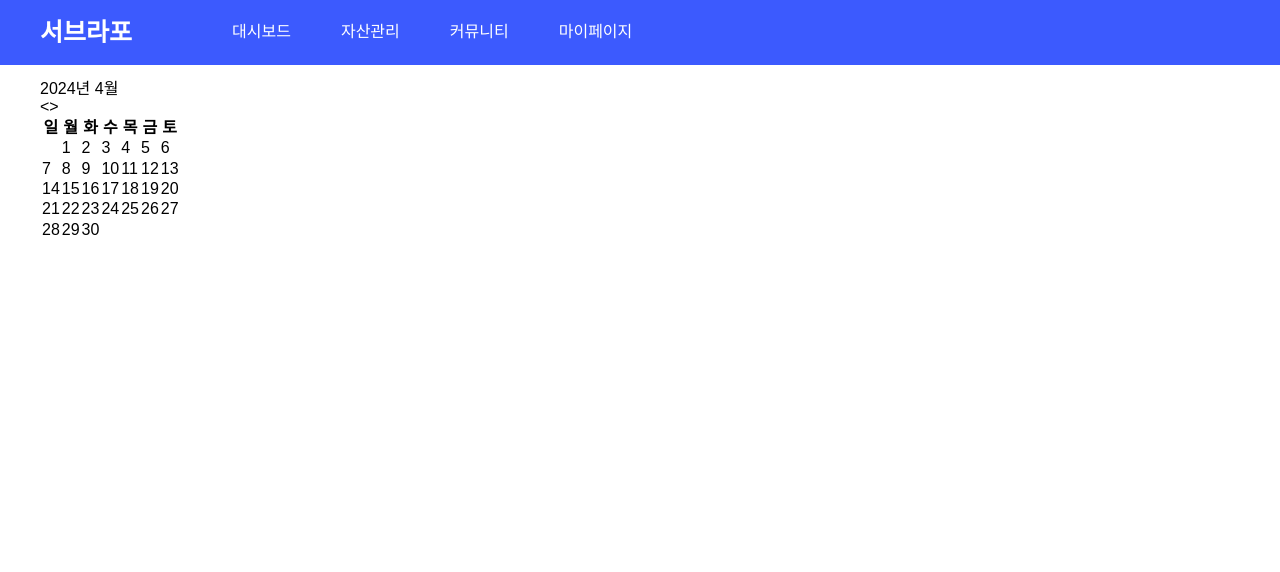
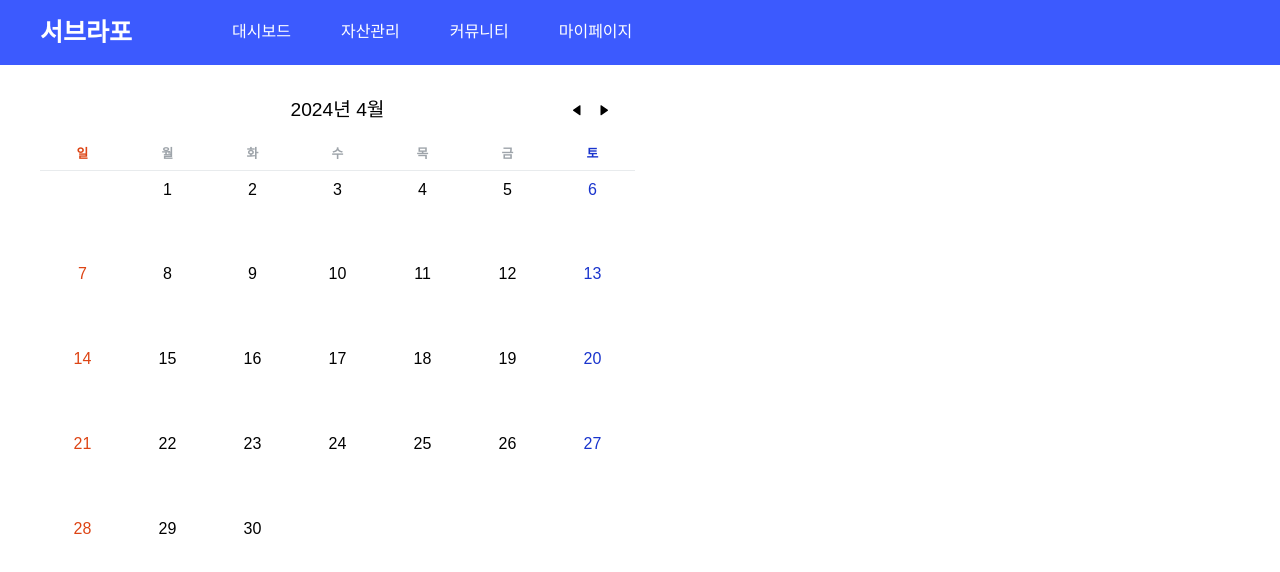
Before and after one commit to mkk00/Moneylicious-Ledger-Book, a React (Vite) app: page / in a window 1280 px wide. Shown: the top 572 px of the page. Built offline with nearby package versions, Linux system fonts and the light colour scheme; a web font is replaced by a local one.

Commit message:
feat: 캘린더 스타일링 추가 및 테마 색상 추가

```diff
--- a/src/components/Calendar.tsx
+++ b/src/components/Calendar.tsx
@@ -1,4 +1,6 @@
 import { useState } from 'react'
+import { BiSolidRightArrow, BiSolidLeftArrow } from 'react-icons/bi'
+import styled from 'styled-components'
 
 const Calendar = () => {
   const [currentDate, setCurruentDate] = useState(new Date())
@@ -21,12 +23,12 @@ const Calendar = () => {
 
     // 해당 월의 첫째 날이 시작되는 요일 전까지를 빈 요소로 채움
     for (let i = 0; i < startDay; i++) {
-      CalendarArr.push(<td key={`empty + ${i}`}></td>)
+      CalendarArr.push(<TableItems key={`empty + ${i}`}></TableItems>)
     }
 
     // 1일부터 daysInMonth 까지의 날짜를 생성하여 배열에 추가
     for (let date = 1; date <= totalDate; date++) {
-      CalendarArr.push(<td key={date}>{date}</td>)
+      CalendarArr.push(<TableItems key={date}>{date}</TableItems>)
     }
     return CalendarArr
   }
@@ -47,27 +49,104 @@ const Calendar = () => {
 
   return (
     <>
-      <div>
-        <button>
+      <SelectedDateWrapper>
+        <SelectDateButton>
           {currentYear}년 {currentMonth + 1}월
-        </button>
-        <div>
-          <button onClick={() => handleChangeMonth(-1)}>&lt;</button>
-          <button onClick={() => handleChangeMonth(1)}>&gt;</button>
-        </div>
-      </div>
-      <table>
+        </SelectDateButton>
+        <SelectMonthButton>
+          <button onClick={() => handleChangeMonth(-1)}>
+            <BiSolidLeftArrow size={12} />
+          </button>
+          <button onClick={() => handleChangeMonth(1)}>
+            <BiSolidRightArrow size={12} />
+          </button>
+        </SelectMonthButton>
+      </SelectedDateWrapper>
+      <CalendarTable>
         <thead>
           <tr>
             {daysOfWeek.map(day => (
-              <th key={`${day} + 요일`}>{day}</th>
+              <DaysItem key={`${day} + 요일`}>{day}</DaysItem>
             ))}
           </tr>
         </thead>
         <tbody>{weeksArr}</tbody>
-      </table>
+      </CalendarTable>
     </>
   )
 }
 
 export default Calendar
+
+const SelectedDateWrapper = styled.div`
+  width: 595px;
+  display: flex;
+  padding: 8px 0;
+  position: relative;
+`
+
+const SelectDateButton = styled.button`
+  width: fit-content;
+  padding: 10px 30px;
+  margin: 0 auto;
+  font-size: 1.2rem;
+  border: 1px solid ${({ theme }) => theme.color.white};
+
+  &:hover {
+    cursor: pointer;
+  }
+`
+
+const SelectMonthButton = styled.div`
+  position: absolute;
+  right: 20px;
+  top: 50%;
+  transform: translateY(-45%);
+  display: flex;
+  gap: 5px;
+
+  button {
+    padding: 5px;
+  }
+`
+
+const CalendarTable = styled.table`
+  border-collapse: collapse;
+
+  &,
+  & thead {
+    border-bottom: 1px solid ${({ theme }) => theme.gray.gray_100};
+  }
+
+  & tr th:nth-child(1),
+  & tr td:nth-child(1) {
+    color: ${({ theme }) => theme.color.sub_dark};
+  }
+
+  & tr th:nth-child(7),
+  & tr td:nth-child(7) {
+    color: ${({ theme }) => theme.color.main_dark};
+  }
+`
+
+const DaysItem = styled.th`
+  font-size: 0.8rem;
+  color: ${({ theme }) => theme.gray.gray_300};
+  width: 85px;
+  height: 30px;
+`
+
+const TableItems = styled.td`
+  width: 85px;
+  height: 85px;
+  vertical-align: top;
+  text-align: center;
+  padding: 10px 5px;
+
+  &:hover {
+    font-weight: bold;
+    color: ${({ theme }) => theme.color.white};
+    background-color: ${({ theme }) => theme.color.main_light};
+    border-radius: 5px;
+  }
+`
--- a/src/layout/ContendsSplitLayout.tsx
+++ b/src/layout/ContendsSplitLayout.tsx
@@ -3,10 +3,12 @@ import styled from 'styled-components'
 
 const ContendsSplitLayout = ({ children }: { children: ReactNode[] }) => {
   const left = children[0]
-  const right = children[1]
+  const center = children[1]
+  const right = children[2]
   return (
     <Container>
       <Left>{left}</Left>
+      <Center>{center}</Center>
       <Right>{right}</Right>
     </Container>
   )
@@ -20,7 +22,11 @@ const Container = styled.div`
 `
 
 const Left = styled.section`
-  flex: 3;
+  flex: 2;
+`
+
+const Center = styled.section`
+  flex: 1;
 `
 
 const Right = styled.section`
--- a/src/pages/Home.tsx
+++ b/src/pages/Home.tsx
@@ -8,6 +8,7 @@ const Home = () => {
       <ContendsSplitLayout>
         <Calendar />
         <></>
+        <></>
       </ContendsSplitLayout>
     </PageLayout>
   )
--- a/src/styles/styled.d.ts
+++ b/src/styles/styled.d.ts
@@ -1,8 +1,9 @@
 import 'styled-components'
-import { ColorTypes } from '@/styles/theme'
+import { ColorTypes, GrayTypes } from '@/styles/theme'
 
 declare module 'styled-components' {
   export interface DefaultTheme {
     color: ColorTypes
+    gray: GrayTypes
   }
 }
--- a/src/styles/theme.ts
+++ b/src/styles/theme.ts
@@ -2,12 +2,25 @@ import { DefaultTheme } from 'styled-components'
 
 const color = {
   main: '#3c5afe',
+  main_light: '#6e84ff',
+  main_dark: '#1934cd',
   sub: '#ff6e40',
+  sub_light: '#fda488',
+  sub_dark: '#dd4414',
   white: '#ffffff'
 }
 
+const gray = {
+  gray_100: '#e8ebed',
+  gray_200: '#c9cdd2',
+  gray_300: '#9ea4aa',
+  gray_400: '#72787f'
+}
+
 export type ColorTypes = typeof color
+export type GrayTypes = typeof gray
 
 export const theme: DefaultTheme = {
-  color
+  color,
+  gray
 }
```
